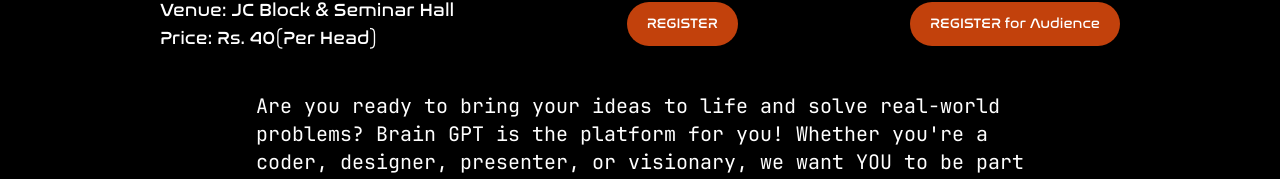
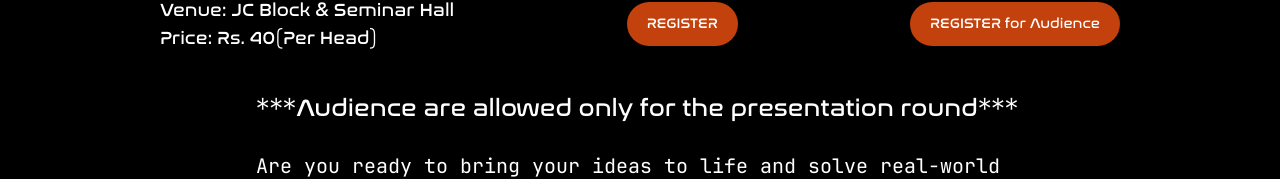
Before and after one commit to 6kumaran/Convergence, a Next.js app: page /braingpt in a window 1280 px wide. Shown: the part 258-437 px from the top of the page. Built offline with nearby package versions, Linux system fonts and the light colour scheme.

Commit message:
Added Note

```diff
--- a/src/app/Components/Events/BrainGpt.tsx
+++ b/src/app/Components/Events/BrainGpt.tsx
@@ -41,6 +41,7 @@
       {/* Responsive paragraph content starts below the venue and button */}
       <div className="mt-10 flex flex-col items-center justify-center h-auto px-4 sm:px-8 text-left">
         <div className="text-base md:text-lg lg:text-xl max-w-3xl overflow-wrap break-word leading-relaxed">
+          <div className='text-2xl' >***Audience are allowed only for the presentation round***</div><br />
         <div style={{ fontFamily: 'JetBrains Mono, monospace' }}>Are you ready to bring your ideas to life and solve real-world problems? Brain GPT is the platform for you! Whether you&apos;re a coder, designer, presenter, or visionary, we want YOU to be part of this dynamic event that unites diverse minds to create innovative and impactful solutions.</div>
           <br /><br />
           <div className='text-3xl'>What is Brain GPT?</div>
```
